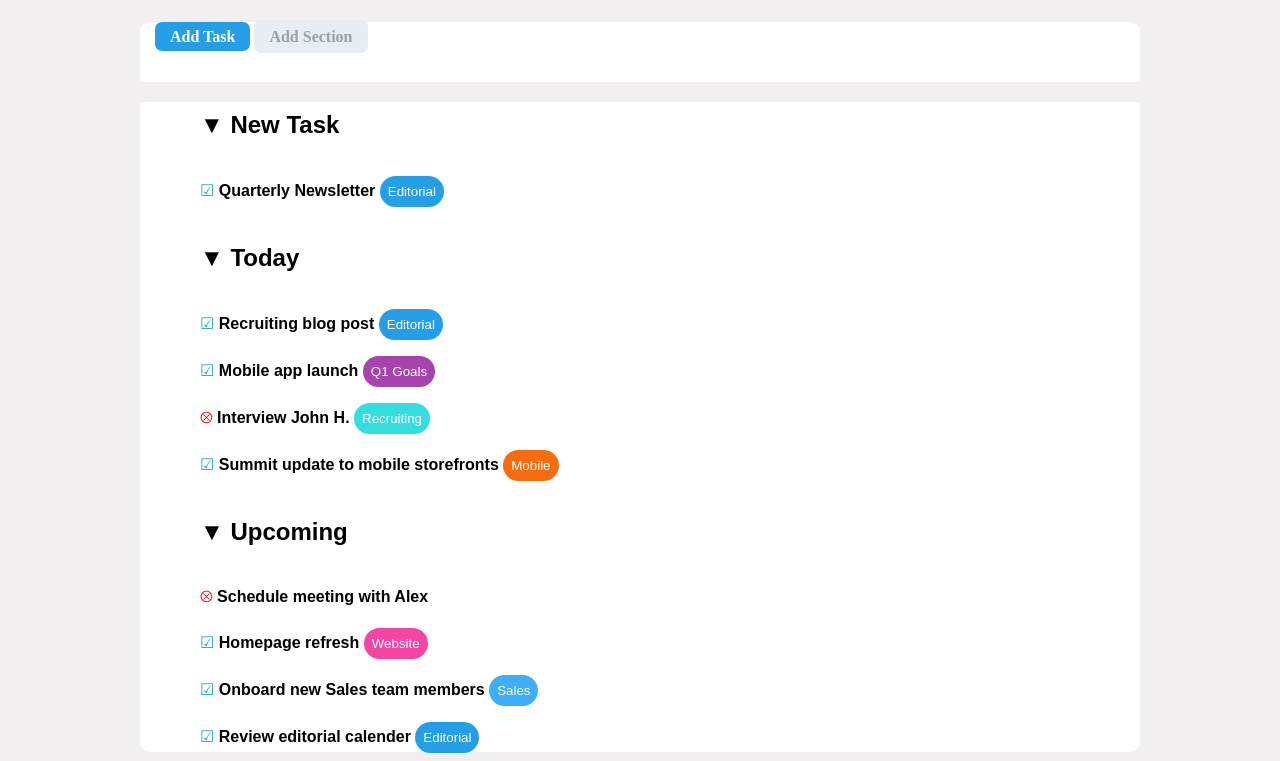
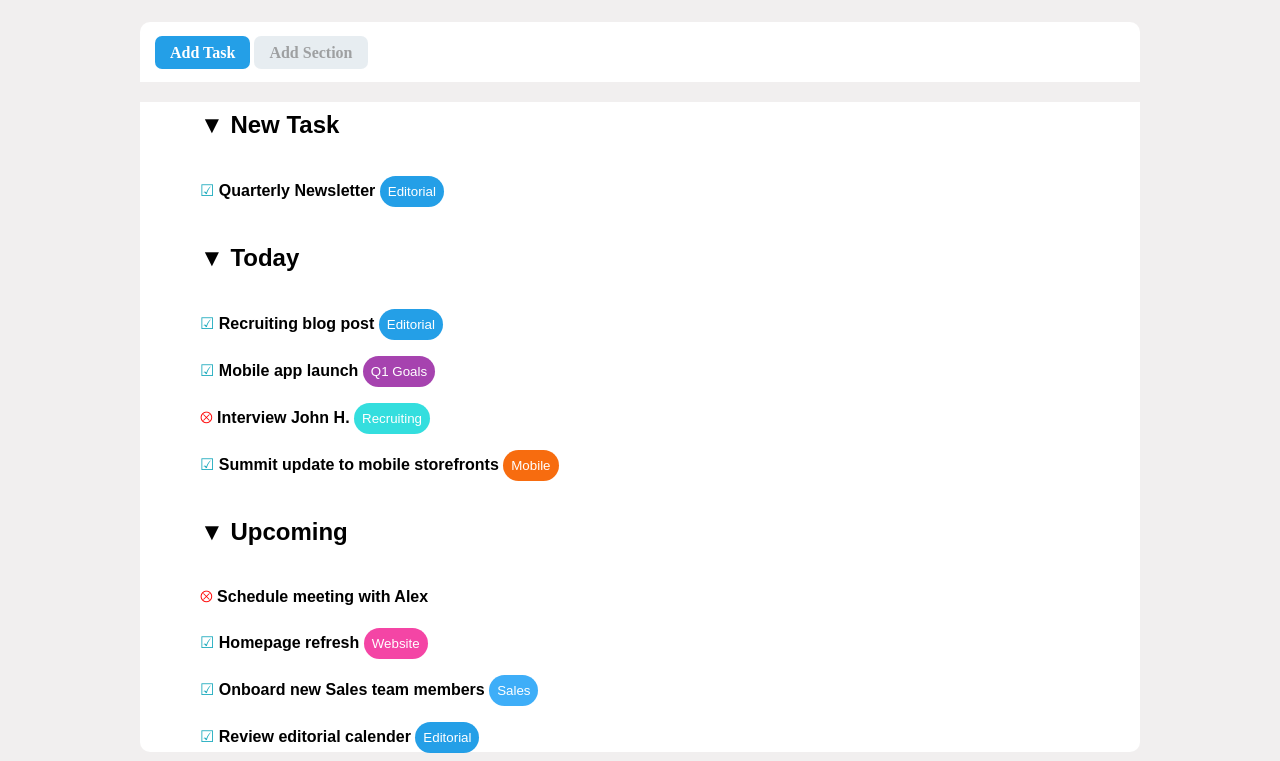
Before and after one commit to Mahdavi3649/html-css-toboolist, a plain HTML site: page index.html in a window 1280 px wide. Shown: the part 108-869 px from the top of the page. Drawn offline with Linux system fonts and the light colour scheme.

Commit message:
aggiustata line height bottoni

```diff
--- a/style.css
+++ b/style.css
@@ -28,7 +28,7 @@ img {
 .first-box {
   width: 1000px;
   height: 60px;
-  line-height: 13px;
+  line-height: 60px;
   background-color: white;
   margin: auto;
   margin-top: 30px;
@@ -45,7 +45,7 @@ img {
   padding: 8px 15px;
   color: white;
   font-weight: 600;
-  display: inline-block;
+  display: inline;
 }
 
 .section-button {
```
